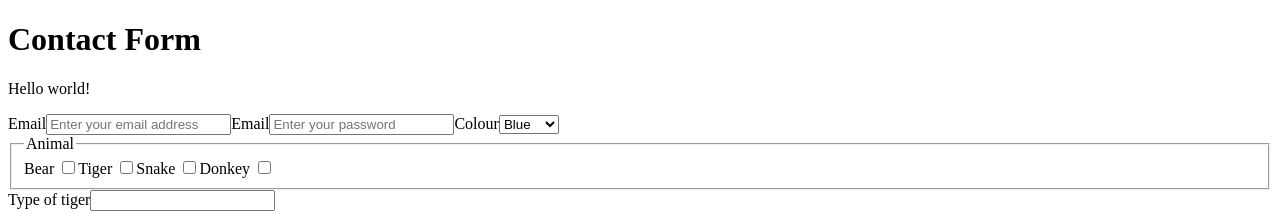
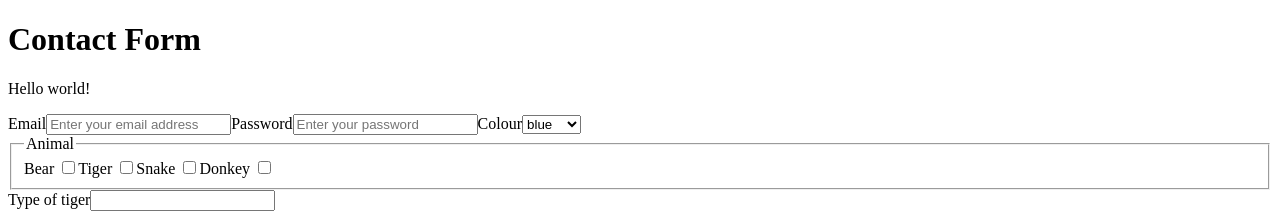
Before and after one commit to izsi-salmon/contact-form-react, a React (Vite) app: page / in a window 1280 px wide. Shown: the top 213 px of the page. Built offline with nearby package versions, Linux system fonts and the light colour scheme.

Commit message:
WIP: push selected checkboxes to state array

```diff
--- a/src/ContactForm.js
+++ b/src/ContactForm.js
@@ -1,4 +1,37 @@
+import {useState, useEffect} from "react";
+
+const COLOURS = ["blue", "green", "red", "black", "brown"];
+const ANIMALS = ["bear", "tiger", "snake", "donkey"];
+
+function toTitleCase(string){
+  const capitalisedFirstLetter = string.charAt(0).toUpperCase();
+  const lowerCaseRemainingLetters = string.substr(1).toLowerCase();
+
+  return capitalisedFirstLetter + lowerCaseRemainingLetters;
+}
+
 const ContactForm = () => {
+  const [email, setEmail] = useState("");
+  const [password, setPassword] = useState("");
+  const [colour, setColour] = useState("");
+  // Are both of these arrays needed? Or will they eventually share functionality?
+  const [animal, setAnimal] = useState([]);
+
+  // I want this state to be an array that I can push selected checkbox values to
+  const [selectedAnimals, setSelectedAnimals] = useState([]);
+
+  // useEffect(() => {
+  //   console.dir(animal)
+  //   console.log("Use effect, animal is:" + animal[0])
+  // }, [animal]);
+
+// This handle change event aims to push the selected check box into the target state array
+// It would be nice if this could eventually toggle as well, so deselecting, selecting would push and remove from the array
+  const handleChange = (event) => {
+    setSelectedAnimals([event.target.value]);
+    console.log(selectedAnimals);
+  };
+
   return(
     <form>
       <label htmlFor="email">
@@ -8,43 +41,44 @@ const ContactForm = () => {
           id="email"
           name="email"
           placeholder="Enter your email address"
+          onChange={(event) => setEmail(event.target.value)}
+          value={email}
         />
       </label>
       <label htmlFor="password">
-        Email
+        Password
         <input
           type="password"
           id="password"
           name="password"
           placeholder="Enter your password"
+          onChange={(event) => setPassword(event.target.value)}
+          value={password}
         />
       </label>
       <label htmlFor="colour">
         Colour
         <select
           id="colour"
+          value={colour}
+          onChange={(event) => setColour(event.target.value)}
+          onBlur={(event) => setColour(event.target.value)}
         >
-          <option>Blue</option>
-          <option>Green</option>
-          <option>Red</option>
-          <option>Black</option>
-          <option>Brown</option>
+          {COLOURS.map((colour) => (
+            <option key={colour} value={colour}>
+              {colour}
+            </option>
+          ))}
         </select>
       </label>
       <fieldset>
         <legend>Animal</legend>
-        <label htmlFor="bear">
-          Bear <input type="checkbox" id="bear" name="bear" value="bear" />
-        </label>
-        <label htmlFor="tiger">
-          Tiger <input type="checkbox" id="tiger" name="tiger" value="tiger" />
-        </label>
-        <label htmlFor="snake">
-          Snake <input type="checkbox" id="snake" name="snake" value="snake" />
-        </label>
-        <label htmlFor="donkey">
-          Donkey <input type="checkbox" id="donkey" name="donkey" value="donkey" />
-        </label>
+        {ANIMALS.map((animal) => (
+          <label key={animal} htmlFor={animal}>
+            {/* I want to be able to select an input and run a function that will push the selected checkbox's value to state, so that eventually I have an array of all selected checkboxes */}
+            {toTitleCase(animal)} <input type="checkbox" id={animal} name={animal} key={animal} value={animal} onChange={(event) => handleChange(event)} />
+          </label>
+        ))}
       </fieldset>
       {/* Contitional field */}
       <label>
```
